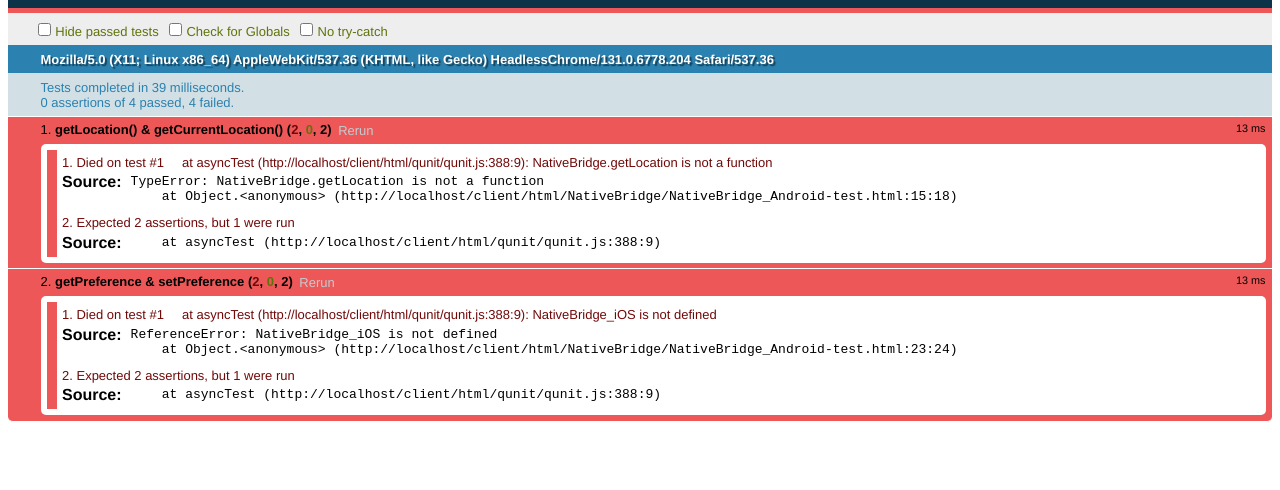
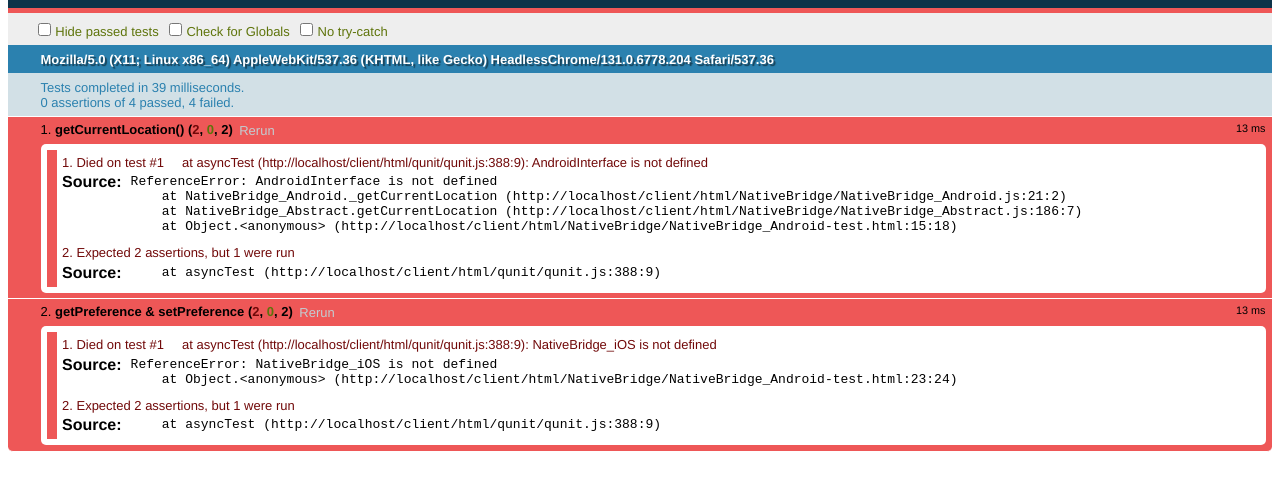
Before and after one commit to l8nite/spartan-missile-strike, a plain HTML site: page client/html/NativeBridge/NativeBridge_Android-test.html in a window 1280 px wide. Shown: the part 48-538 px from the top of the page. Drawn offline with Linux system fonts and the light colour scheme.

Commit message:
Unit tests now reflect changed method names

```diff
--- a/client/html/NativeBridge/NativeBridge_Android-test.html
+++ b/client/html/NativeBridge/NativeBridge_Android-test.html
@@ -10,9 +10,9 @@
 		<script src="NativeBridge_Abstract.js"></script>
 		<script src="NativeBridge_Android.js"></script>
 		<script>
-			asyncTest("getLocation() & getCurrentLocation()", 2, function() {
+			asyncTest("getCurrentLocation()", 2, function() {
 				var NativeBridge = new NativeBridge_Android();
-				NativeBridge.getLocation(function(response) {
+				NativeBridge.getCurrentLocation(function(response) {
 					ok(("latitude" in response) && ("longitude" in response), "Correct properties names");
 					ok((typeof(response.latitude) == "number") && (typeof(response.longitude) == "number"), "Correct property types");
 					start();
@@ -21,14 +21,14 @@
 
 			asyncTest("getPreference & setPreference", 2, function() {
 				var NativeBridge = new NativeBridge_iOS();
-				NativeBridge.setLocalPreference({
+				NativeBridge.setPreference({
 					one : "one",
 					two : "two"
 				});
-				NativeBridge.getLocalPreference("one", function(response) {
+				NativeBridge.getPreference("one", function(response) {
 					ok(response == "one", "First preference set/got correctly");
 				});
-				NativeBridge.getLocalPreference("two", function(response) {
+				NativeBridge.getPreference("two", function(response) {
 					ok(response == "two", "Second preference set/got correctly");
 				});
 			});
```
Also changed, not shown: client/html/NativeBridge/NativeBridge_iOS-test.html (+5 -5 lines).
